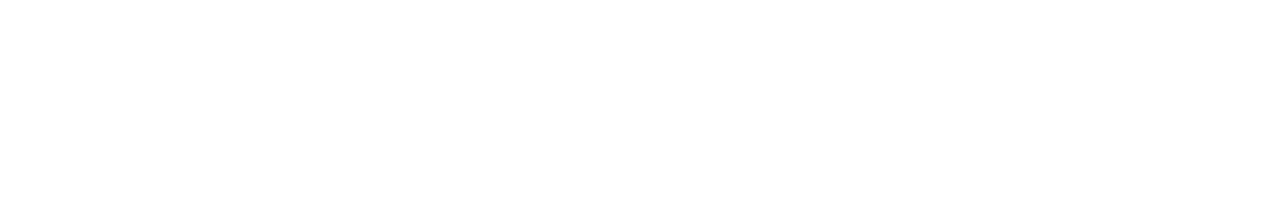
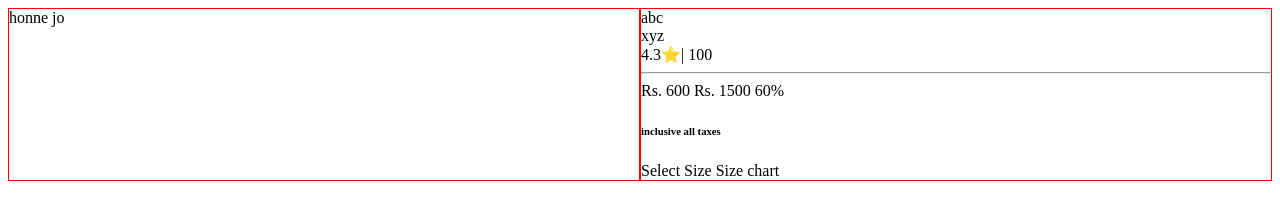
Before and after one commit to pratap562/Pacifico, a plain HTML site: page product.html in a window 1280 px wide. Drawn offline with Linux system fonts and the light colour scheme.

Commit message:
product-file-updated

```diff
--- a/product.html
+++ b/product.html
@@ -1,20 +1,29 @@
 <!DOCTYPE html>
 <html lang="en">
   <head>
-    <meta charset="UTF-8">
-    <meta http-equiv="X-UA-Compatible" content="IE=edge">
-    <meta name="viewport" content="width=device-width, initial-scale=1.0">
+    <meta charset="UTF-8" />
+    <meta http-equiv="X-UA-Compatible" content="IE=edge" />
+    <meta name="viewport" content="width=device-width, initial-scale=1.0" />
     <title>Product</title>
-    <link rel="stylesheet" href=".\styles\product.css">
+    <link rel="stylesheet" href=".\styles\product.css" />
   </head>
   <body>
+    <div id="product_data">
       <div id="images">
-
+        <!-- images here -->
+        honne jo
       </div>
       <div id="data">
         <div id="p_name">
 
         </div>
+        <div id="size">
+            <span>Select Size</span>
+            <span>Size chart</span>
+        </div>
+        <div id="sizes"></div>
+        <div id="bag"></div>
+      </div>
     </div>
   </body>
   <script src=".\sources\product.js"></script>
--- a/sources/category.js
+++ b/sources/category.js
@@ -100,6 +100,7 @@ function Click_unclick_2(el,i){
             document.getElementById(`color${ind}`).checked=false;
         }
     })
+
 }
 
 
--- a/sources/product.js
+++ b/sources/product.js
@@ -15,17 +15,41 @@ product = {
   specifications: [
     [`Sleeve Length`, `Long Sleeves`],
     [`Fit`, `Regular Fit`],
-    [`Occasion `,`Casual`],
-    [`Hemline`,`Curved`],
-    [`Placket Length`,`Full`],
-    [`Pocket Type`,`Patch`],
-    [`Transparency`,`Opaque`],
-    [`Surface Styling`,`Chest Pocket`],
-    [`Collar`,`Spread Collar`],
-    [`Print or Pattern Type`,`Other Checks`],
-    [`Number of Pockets`,`1`],
-    [`Cluff`,`Button`],
-    [`Weave Patter`,`Twill`],
-    [`Main Trend`,`New Basics`]
+    [`Occasion `, `Casual`],
+    [`Hemline`, `Curved`],
+    [`Placket Length`, `Full`],
+    [`Pocket Type`, `Patch`],
+    [`Transparency`, `Opaque`],
+    [`Surface Styling`, `Chest Pocket`],
+    [`Collar`, `Spread Collar`],
+    [`Print or Pattern Type`, `Other Checks`],
+    [`Number of Pockets`, `1`],
+    [`Cluff`, `Button`],
+    [`Weave Patter`, `Twill`],
+    [`Main Trend`, `New Basics`],
   ],
 };
+
+let parent = document.getElementById("p_name");
+let p_brand = document.createElement("div");
+p_brand.textContent = product.brand;
+let p_name = document.createElement("div");
+p_name.textContent = product.name;
+let p_rating=document.createElement("div");
+p_rating.textContent=product.rating+'⭐| '+product.rating_count;
+
+let hr_line=document.createElement('hr');
+
+let p_price = document.createElement("div");
+let p_prc=document.createElement('span');
+p_prc.textContent=`Rs. ${product.MRP-(product.MRP*product.discount/100)} `;
+let p_MRP=document.createElement('span');
+p_MRP.className='MRP';
+p_MRP.textContent=`Rs. ${product.MRP} `;
+let p_discount=document.createElement('span');
+p_discount.textContent=`${product.discount}%`;
+p_price.append(p_prc,p_MRP,p_discount);
+
+let text=document.createElement('h6');
+text.textContent=`inclusive all taxes`;
+parent.append(p_brand,p_name,p_rating,hr_line,p_price,text);
--- a/styles/product.css
+++ b/styles/product.css
@@ -1,3 +1,9 @@
-*{
-    color: blue;
+#product_data{
+    display: flex;
+
 }
+
+#product_data>*{
+width: 50%;
+border: solid red 1px;
+}
```
Lines whose indentation alone changed are shown as unchanged.
